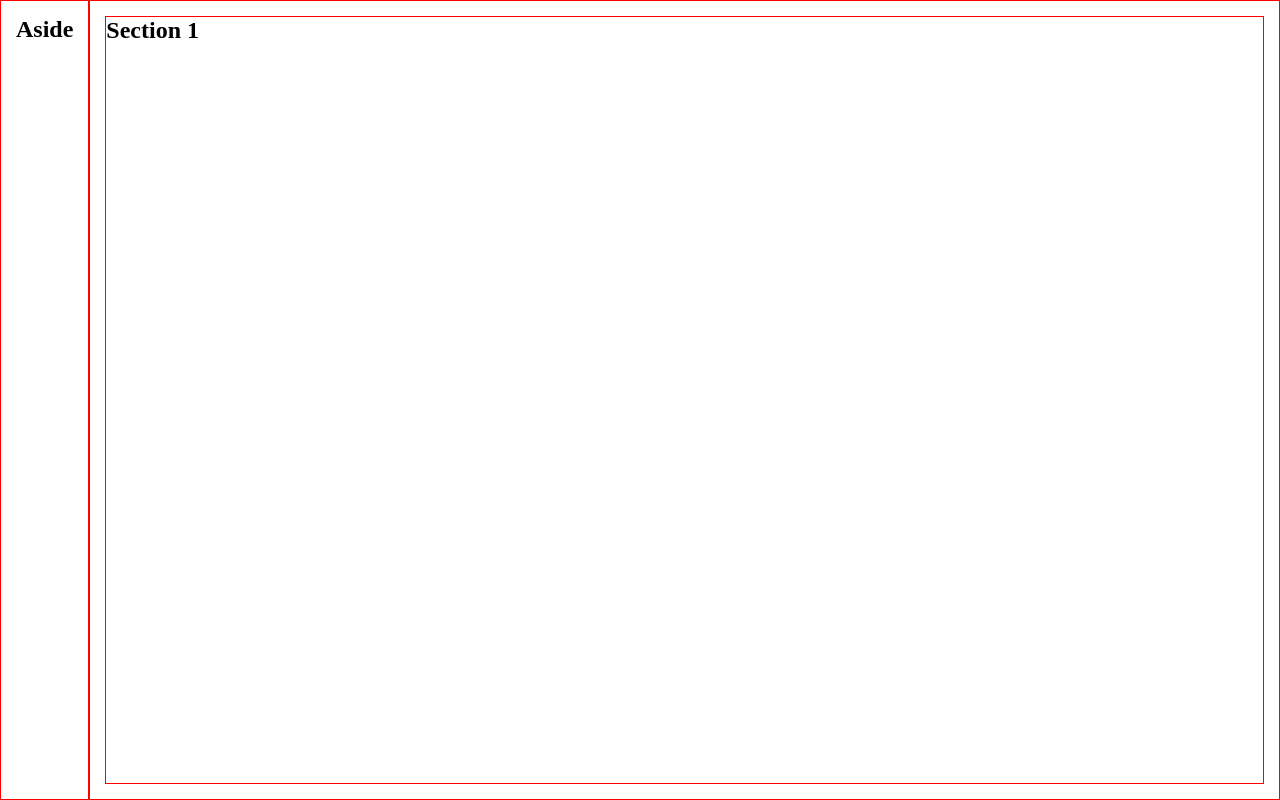
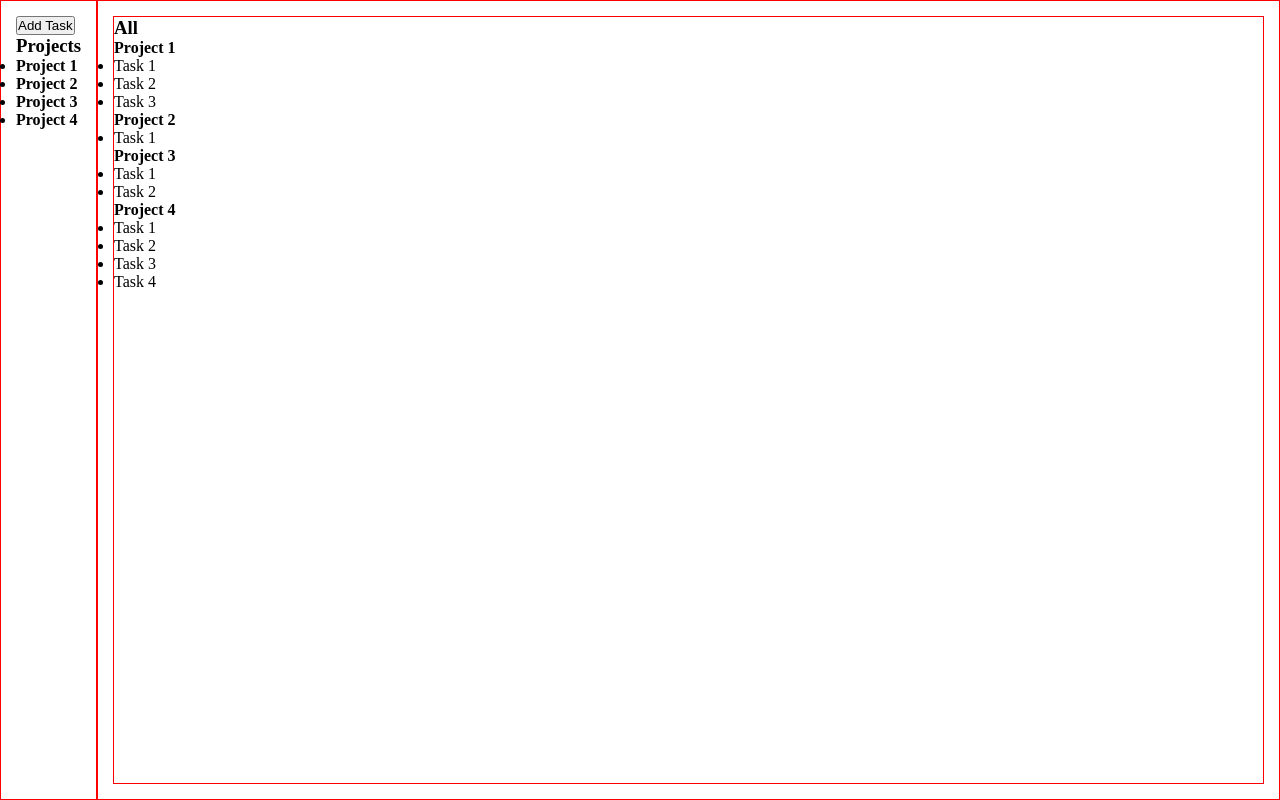
Before and after one commit to jkaps9/todo-list, a website built with webpack: page src/template.html in a window 1280 px wide. Built offline with nearby package versions, Linux system fonts and the light colour scheme.

Commit message:
Add HTML content for first look

```diff
--- a/src/template.html
+++ b/src/template.html
@@ -9,12 +9,49 @@
 
 <body>
     <aside>
-        <h2>Aside</h2>
+        <button id="add-task">Add Task</button>
+        <h3>Projects</h3>
+        <ul>
+            <li>
+                <h4>Project 1</h4>
+            </li>
+            <li>
+                <h4>Project 2</h4>
+            </li>
+            <li>
+                <h4>Project 3</h4>
+            </li>
+            <li>
+                <h4>Project 4 </h4>
+            </li>
+        </ul>
     </aside>
 
     <main>
         <section id="Section 1">
-            <h2>Section 1</h2>
+            <h3>All</h3>
+            <h4>Project 1</h4>
+            <ul>
+                <li>Task 1</li>
+                <li>Task 2</li>
+                <li>Task 3</li>
+            </ul>
+            <h4>Project 2</h4>
+            <ul>
+                <li>Task 1</li>
+            </ul>
+            <h4>Project 3</h4>
+            <ul>
+                <li>Task 1</li>
+                <li>Task 2</li>
+            </ul>
+            <h4>Project 4 </h4>
+            <ul>
+                <li>Task 1</li>
+                <li>Task 2</li>
+                <li>Task 3</li>
+                <li>Task 4</li>
+            </ul>
         </section>
     </main>
 </body>
```
